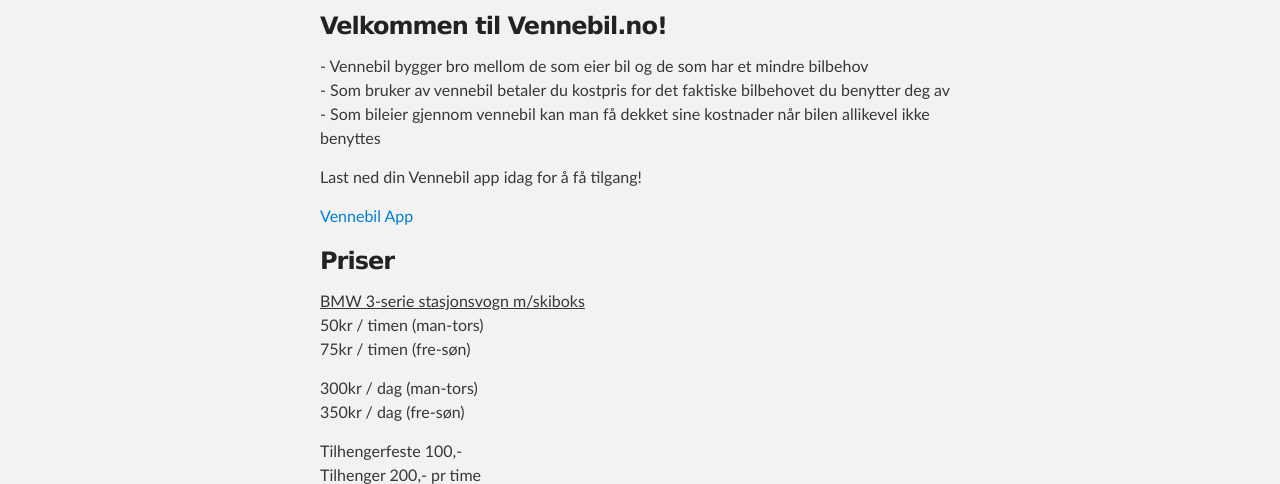
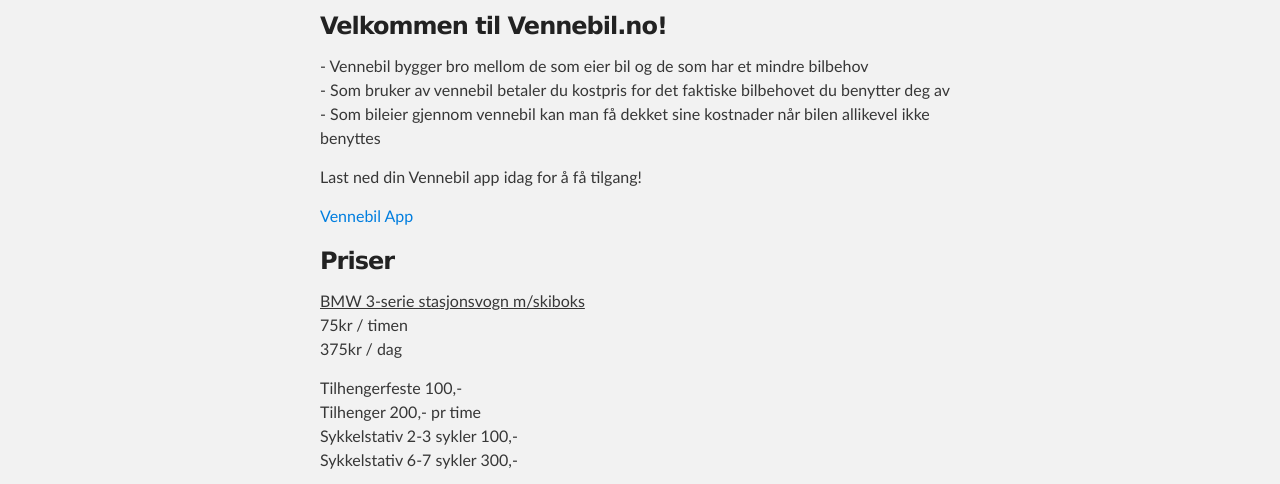
Before and after one commit to trondvfuru/Vennebil, a plain HTML site: page index.html in a window 1280 px wide. Shown: the part 252-736 px from the top of the page. Drawn offline with Linux system fonts and the light colour scheme.

Commit message:
Update index.html

```diff
--- a/index.html
+++ b/index.html
@@ -46,8 +46,8 @@
 <a name="priser" class="anchor" href="#priser"><span class="octicon octicon-link"></span></a>Priser</h3>
 
 <p><span style="text-decoration: underline;">BMW 3-serie stasjonsvogn m/skiboks</span><br>
-50kr / timen (man-tors)<br>75kr / timen (fre-søn)</p>
-<p>300kr / dag (man-tors)<br>350kr / dag (fre-søn)</p>
+75kr / timen<br>
+375kr / dag</p>
 
 
 <p>Tilhengerfeste 100,-<br>Tilhenger 200,- pr time<br>Sykkelstativ 2-3 sykler 100,-<br>Sykkelstativ 6-7 sykler 300,-</p>
```
